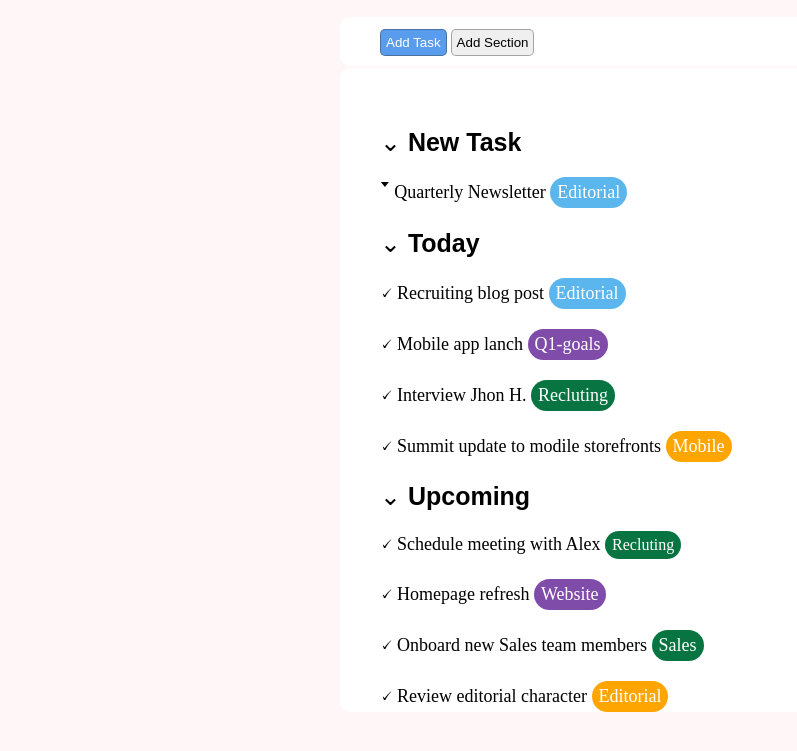
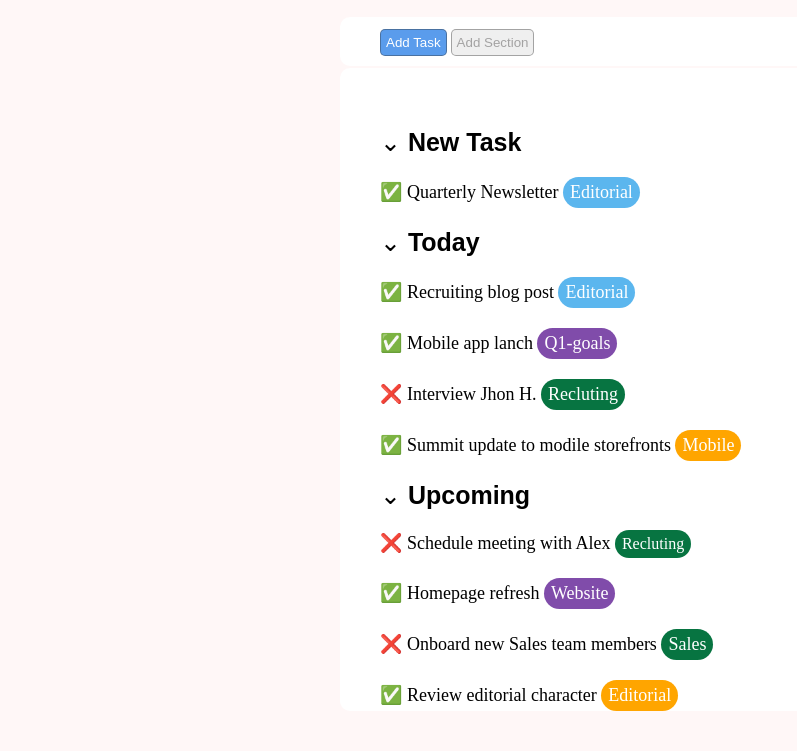
Before and after one commit to codeMatt91/html-css-toboolist, a plain HTML site: page index.html in a window 1280 px wide. Shown: the part 57-808 px from the top of the page, without its empty margins (0-797 px from the left). Drawn offline with Linux system fonts and the light colour scheme.

Commit message:
modify button and check

```diff
--- a/css/style.css
+++ b/css/style.css
@@ -54,6 +54,7 @@ header > h1 {
 }
 
 button {
+   color: rgba(49, 48, 48, 0.4);
    padding: 5px 5px;
    border: 1px solid rgba(49, 48, 48, 0.4);
    border-radius: 5px;
--- a/index.html
+++ b/index.html
@@ -26,19 +26,19 @@
          <div class="layout-Task">
             <section id="To-do-list">
                   <div class="title-list"> &#8964; <strong>New Task</strong> </div>
-                  <div class="row-list"> &#129171; Quarterly Newsletter <div class="marker blu"> Editorial </div> </div>
+                  <div class="row-list"> &#9989; Quarterly Newsletter <div class="marker blu"> Editorial </div> </div>
 
                   <div class="title-list"> &#8964; <strong> Today </strong> </div>
-                  <div class="row-list"> &#128504; Recruiting blog post  <div class="marker blu"> Editorial </div> </div>
-                  <div class="row-list"> &#128504; Mobile app lanch  <div class="marker violet"> Q1-goals </div> </div>
-                  <div class="row-list"> &#128504; Interview Jhon H.  <div class="marker green"> Recluting </div> </div>
-                  <div class="row-list"> &#128504; Summit update to modile storefronts  <div class="marker orange"> Mobile </div> </div>
+                  <div class="row-list"> &#9989; Recruiting blog post  <div class="marker blu"> Editorial </div> </div>
+                  <div class="row-list"> &#9989; Mobile app lanch  <div class="marker violet"> Q1-goals </div> </div>
+                  <div class="row-list"> &#10060; Interview Jhon H.  <div class="marker green"> Recluting </div> </div>
+                  <div class="row-list"> &#9989; Summit update to modile storefronts  <div class="marker orange"> Mobile </div> </div>
 
                   <div class="title-list"> &#8964; <strong> Upcoming </strong> </div>
-                  <span class="row-list"> &#128504; Schedule meeting with Alex </span> <div class="marker green"> Recluting </div>
-                  <div class="row-list"> &#128504; Homepage refresh  <div class="marker violet"> Website </div> </div>
-                  <div class="row-list"> &#128504; Onboard new Sales team members  <div class="marker green"> Sales </div> </div>
-                  <div class="row-list"> &#128504; Review editorial character  <div class="marker orange"> Editorial </div> </div>
+                  <span class="row-list"> &#10060; Schedule meeting with Alex </span> <div class="marker green"> Recluting </div>
+                  <div class="row-list"> &#9989; Homepage refresh  <div class="marker violet"> Website </div> </div>
+                  <div class="row-list"> &#10060; Onboard new Sales team members  <div class="marker green"> Sales </div> </div>
+                  <div class="row-list"> &#9989; Review editorial character  <div class="marker orange"> Editorial </div> </div>
             </section>
          </div>
       </div>
```
